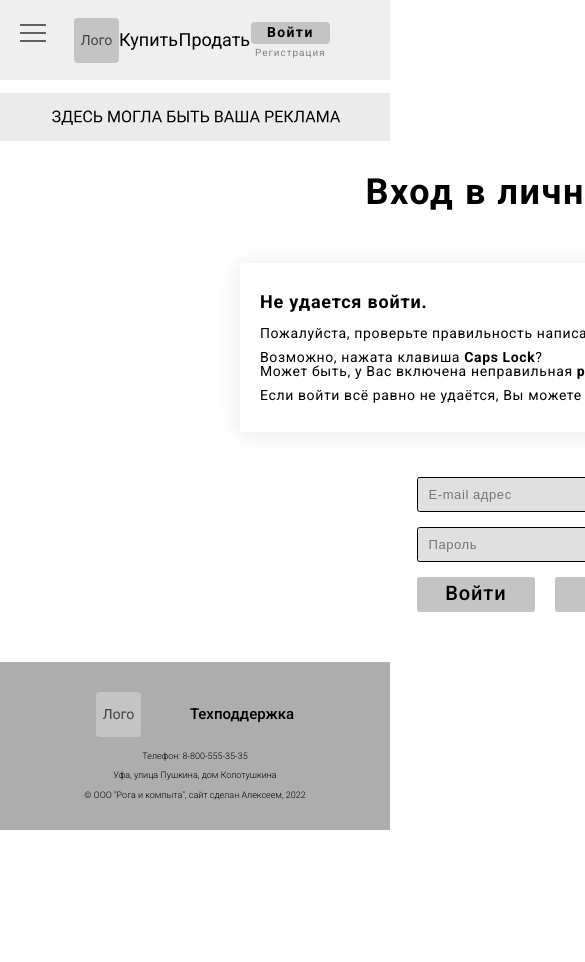
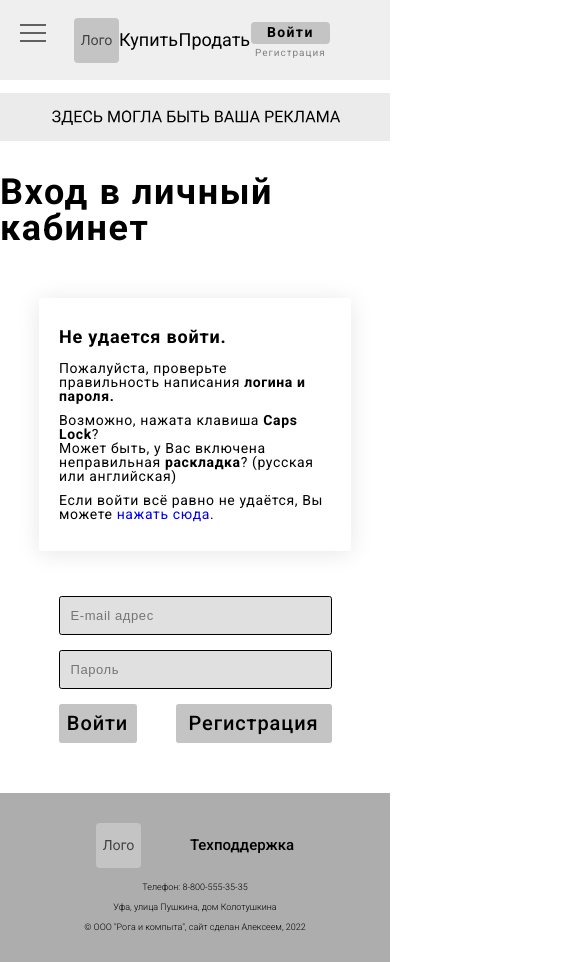
Before and after one commit to ad-Ham/NextJS-site-for-marketplace-of-metall-materials, a Next.js app: page /login in a window 390 px wide. Shown: the top 962 px of the page, 585 px wide, since content can reach past the window. Before the commit the page ends 844 px from the top, so only its background shows below. Built offline with nearby package versions, Linux system fonts and the light colour scheme.

Commit message:
Адаптив страницы входа

```diff
--- a/components/login/LoginBlock.module.scss
+++ b/components/login/LoginBlock.module.scss
@@ -1,5 +1,5 @@
 .maindiv {
-	width: 684px;
+	width: 60%;
 	background: #FFFFFF;
 	box-shadow: 0px 2.35052px 23.5052px rgba(0, 0, 0, 0.1);
 	border-radius: 2.93814px;
@@ -41,3 +41,9 @@
 	letter-spacing: 0.045em;
 	color: #005478;
 }
+
+@media (max-width: 870px) {
+	.maindiv {
+		width: 80%;
+	}
+}
--- a/components/login/LoginForm.module.scss
+++ b/components/login/LoginForm.module.scss
@@ -3,6 +3,7 @@
 	flex-direction: row;
 	justify-content: space-between;
 	margin-top: 15px;
+	width: 100%;
 }
 
 .loginbuttonreg {
@@ -36,6 +37,7 @@
 .maindiv {
 	display: flex;
 	flex-direction: column;
+	align-items: center;
 	margin-top: 45px;
 }
 
@@ -71,3 +73,31 @@
 	letter-spacing: 0.045em;
 	color: #989898;
 }
+
+@media (max-width: 480px) {
+	.logininput {
+		width: 70vw;
+		height: 10vw;
+	}
+
+	.loginpassword {
+		width: 70vw;
+		height: 10vw;
+	}
+
+	.loginbuttonreg {
+		width: 40vw;
+		height: 10vw;
+	}
+
+	.loginbuttonlogin {
+		width: 20vw;
+		height: 10vw;
+	}
+}
+
+@media (max-width: 330px) {
+	.buttontext {
+		font-size: 15px;
+	}
+}
--- a/components/mainlayout/LoginHeaderButton.js
+++ b/components/mainlayout/LoginHeaderButton.js
@@ -3,7 +3,7 @@ export function LoginHeaderButton() {
 	return (
 		<>
 			<div>
-				<Link href="/reset"><a className="linklogin">Войти</a></Link>
+				<Link href="/login"><a className="linklogin">Войти</a></Link>
 				<Link href={'/reg'}><a>Регистрация</a></Link>
 			</div>
 			<style jsx>{`
--- a/styles/login.module.scss
+++ b/styles/login.module.scss
@@ -29,7 +29,7 @@
 	align-items: center;
 	margin-bottom: 50px;
 	justify-content: center;
-	min-width: 1164px;
+	width: 100%;
 }
 
 .adbannertop {
@@ -40,3 +40,10 @@
 	margin-top: 16px;
 	margin-bottom: 180px;
 }
+
+@media (max-width: 1150px) {
+  .leftside {
+    display: none;
+  }
+
+}
```
